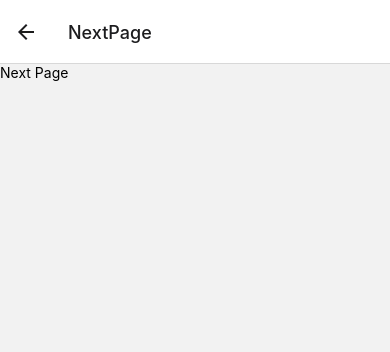
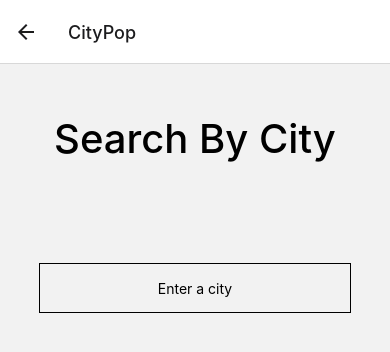
Before and after one commit to BigBits8/WeKnowIt-CityPop, a React Native app: screen /NextPage in a window 390 px wide. Shown: the top 352 px of the page. Built offline with nearby package versions, Linux system fonts and the light colour scheme.

Commit message:
city page front-end: done

```diff
--- a/App.tsx
+++ b/App.tsx
@@ -1,16 +1,24 @@
 // import { StatusBar } from 'expo-status-bar';
-import { StyleSheet } from 'react-native';
-import { NavigationContainer } from '@react-navigation/native';
-import { createNativeStackNavigator } from '@react-navigation/native-stack';
-import Main from './components/frontPage/main'
-import NextPage from './components/nextPage/main'
+import { StyleSheet } from "react-native";
+import { NavigationContainer } from "@react-navigation/native";
+import { createNativeStackNavigator } from "@react-navigation/native-stack";
+import Home from "./components/Home";
+import City from "./components/City";
 const Stack = createNativeStackNavigator();
-export default function App () {
+export default function App() {
   return (
     <NavigationContainer>
       <Stack.Navigator>
-        <Stack.Screen name="Home" component={Main} />
-        <Stack.Screen name="NextPage" component={NextPage} />
+        <Stack.Screen
+          name="Home"
+          component={Home}
+          options={{ title: "CityPop", headerShown: false}}
+        />
+        <Stack.Screen
+          name="NextPage"
+          component={City}
+          options={{ title: "CityPop" }}
+        />
       </Stack.Navigator>
     </NavigationContainer>
   );
--- /dev/null
+++ b/components/City/index.js
@@ -0,0 +1,27 @@
+import React from "react";
+import { Button, View, Text, TextInput } from "react-native";
+import { NavigationContainer } from "@react-navigation/native";
+import { createNativeStackNavigator } from "@react-navigation/native-stack";
+import styles from "./style";
+import homeStyles from "../Home/style";
+
+import NavButton from "../Home/Buttons";
+const City = ({navigation}) => {
+  return (
+    <View style={homeStyles.rel}>
+      <View style={styles.wrapper}>
+        <Text style={homeStyles.text}>Search By City</Text>
+      </View>
+      <View style={styles.inputContainer}>
+        <TextInput
+          style={styles.input}
+
+          placeholder="Enter a city"
+          keyboardType='default'
+        />
+      </View>
+    </View>
+  );
+};
+
+export default City;
--- /dev/null
+++ b/components/City/style.js
@@ -0,0 +1,23 @@
+import { StyleSheet } from "react-native";
+
+const styles = StyleSheet.create({
+  wrapper: {
+    paddingTop: 50,
+    marginBottom: 100,
+    // borderColor: "#FF3D00",
+    // borderWidth: 5,
+  },
+
+  inputContainer: {
+    width: "80%",
+  },
+  input: {
+    width: "100%",
+    height: 50,
+    textAlign: "center",
+
+    borderWidth: 1,
+  },
+});
+
+export default styles;
--- a/components/frontPage/navButton/index.js
+++ b/components/Home/Buttons/index.js
@@ -15,6 +15,7 @@ const NavButton = ({title, navigation}) => {
       >
         <Text style={styles.text}></Text>
       </Button>
+
     </View>
   );
 };
--- a/components/frontPage/main/index.js
+++ b/components/Home/index.js
@@ -1,11 +1,11 @@
 import React from "react";
 import { View, Text} from "react-native";
 import styles from './style'
-import NavButton from '../navButton/index'
+import NavButton from './Buttons/index'
 import { NavigationContainer } from "@react-navigation/native";
 import { createNativeStackNavigator } from "@react-navigation/native-stack";
 
-const Main = ({navigation}) => {
+const Home = ({navigation}) => {
   return (
     <View style={styles.rel}>
       <View style={styles.container}>
@@ -23,4 +23,4 @@ const Main = ({navigation}) => {
   );
 };
 
-export default Main;
+export default Home;
--- a/components/frontPage/main/style.js
+++ b/components/Home/style.js
@@ -7,6 +7,7 @@ const styles = StyleSheet.create({
     alignItems: "center",
   },
   container: {
+    paddingTop: 100,
     marginBottom: 100,
     // borderColor: "#FF3D00",
     // borderWidth: 5,
--- a/components/nextPage/main/index.js
+++ /dev/null
@@ -1,12 +0,0 @@
-import React from "react";
-import { View, Text } from "react-native";
-
-const NextPage = (props) => {
-  return (
-    <View >
-     <Text>Next Page</Text>
-    </View>
-  );
-};
-
-export default NextPage;
```
Also changed, not shown: components/Home/Buttons/style.js (renamed from components/frontPage/navButton/style.js), components/nextPage/main/style.js (deleted).
